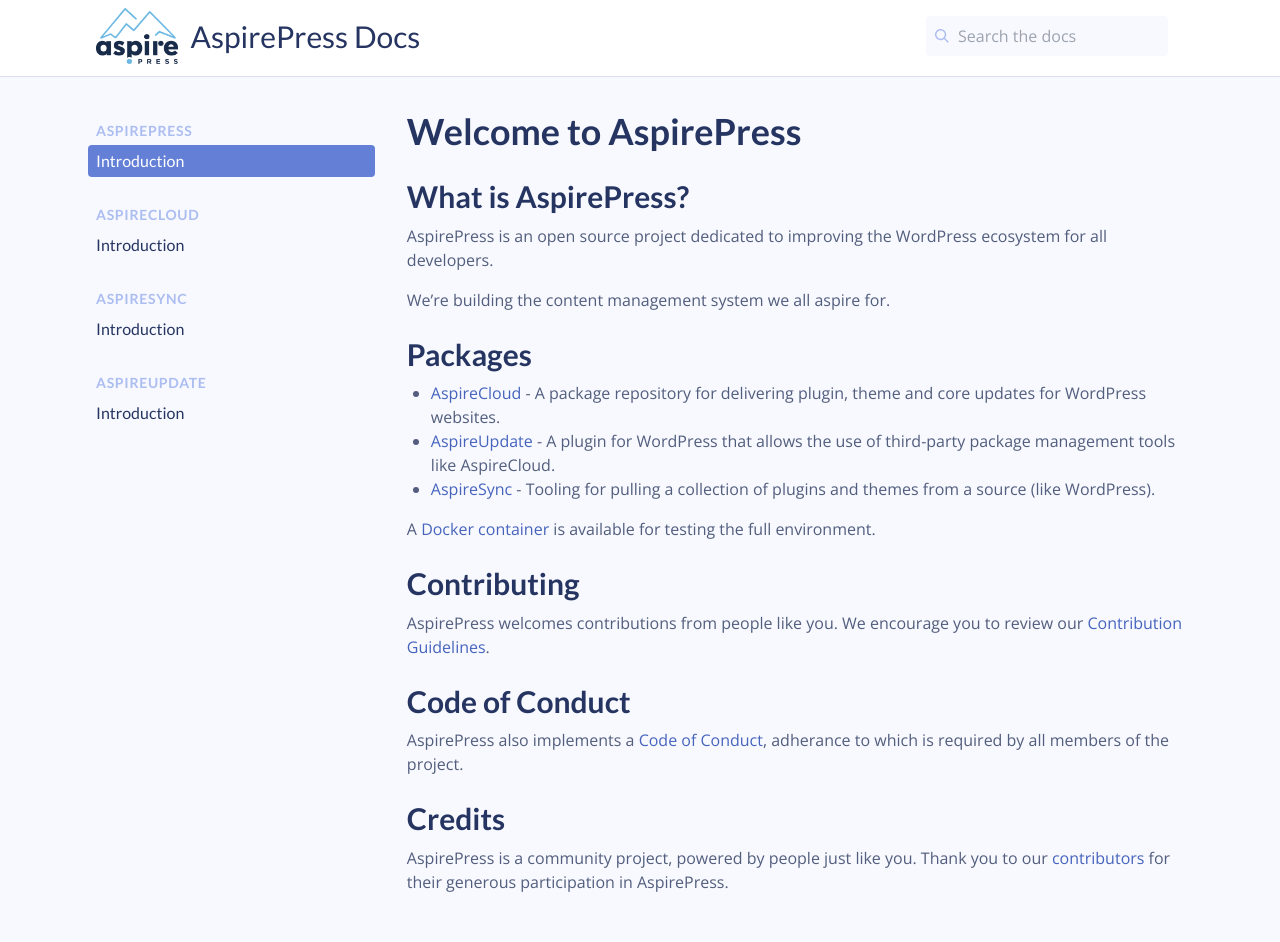
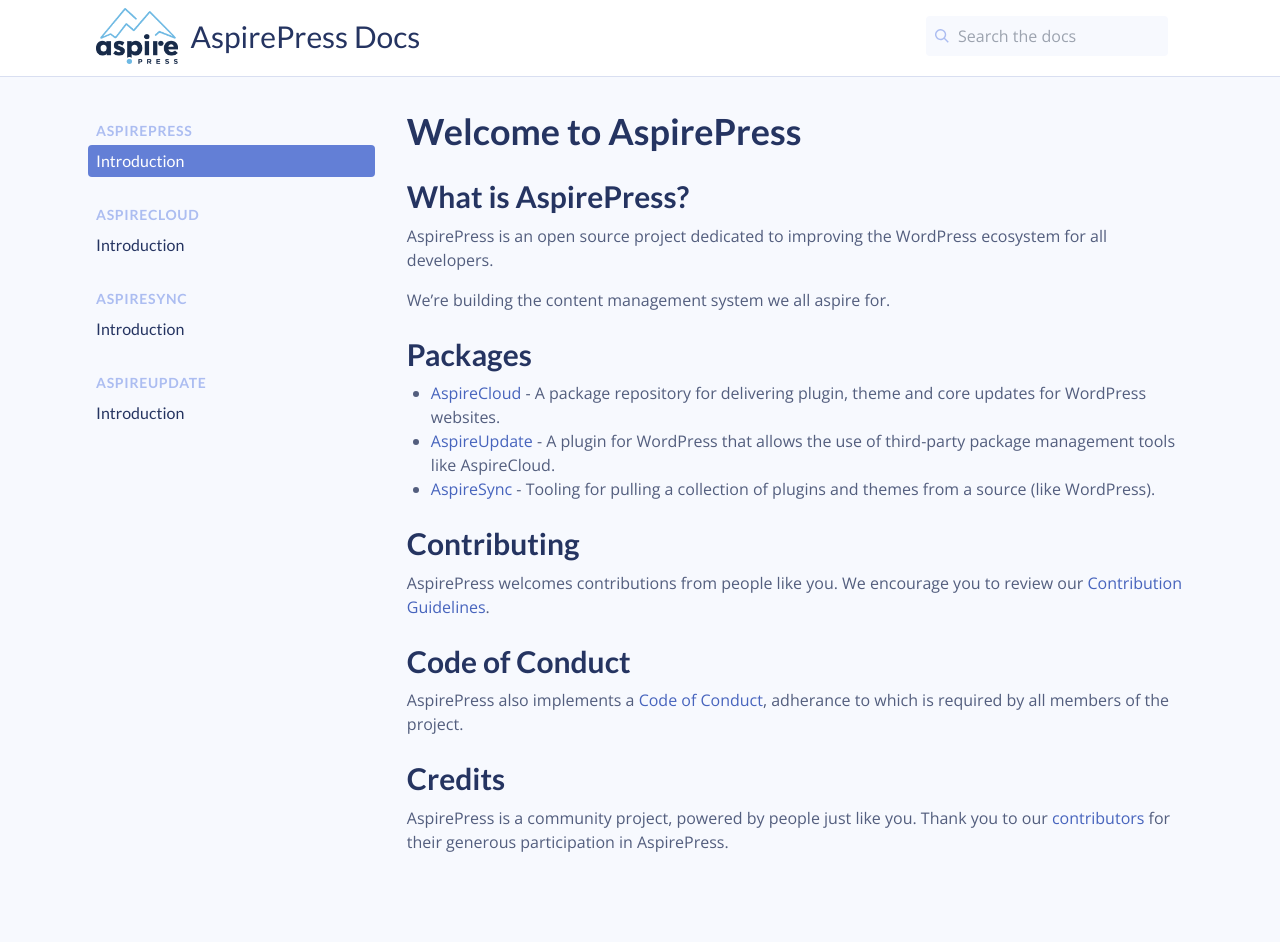
Before and after one commit to aspirepress/documentation, a Jekyll site: the page built from docs/index.md, in a window 1280 px wide. Built offline with Jekyll 4.4.1, drawn with Linux system fonts in a browser that asks for light colours; comment, search, counter and statistics services are not loaded; after the commit the page ends 902 px from its top, so only the background shows below that.

```diff
--- a/docs/index.md
+++ b/docs/index.md
@@ -12,13 +12,11 @@ We're building the content management system we all aspire for.
 
 ## Packages
 
-* [AspireCloud](/aspirecloud/) - A package repository for delivering plugin, theme and core updates for WordPress
+- [AspireCloud](/aspirecloud/) - A package repository for delivering plugin, theme and core updates for WordPress
   websites.
-* [AspireUpdate](/aspireupdate/) - A plugin for WordPress that allows the use of third-party package management tools
+- [AspireUpdate](/aspireupdate/) - A plugin for WordPress that allows the use of third-party package management tools
   like AspireCloud.
-* [AspireSync](/aspiresync/) - Tooling for pulling a collection of plugins and themes from a source (like WordPress).
-
-A [Docker container](https://gist.github.com/mzalewski/a07708732be526184d8f719d8d6f255f) is available for testing the full environment.
+- [AspireSync](/aspiresync/) - Tooling for pulling a collection of plugins and themes from a source (like WordPress).
 
 ## Contributing
 
```
Also changed, not shown: docs/aspireupdate/index.md (+2 -6 lines).
